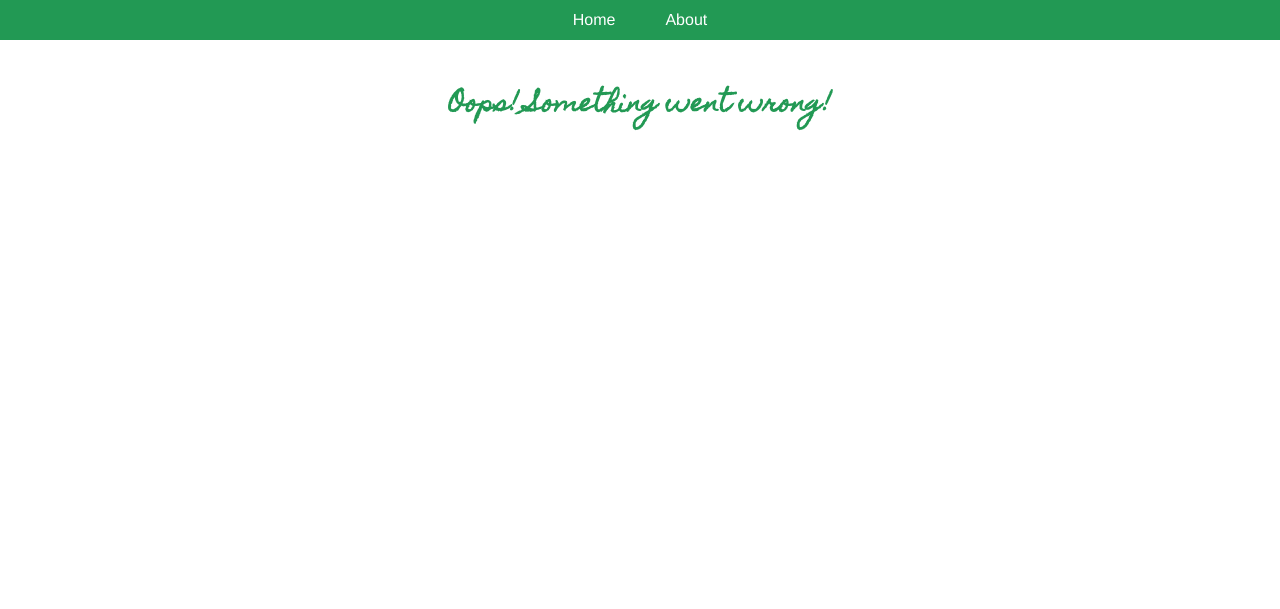
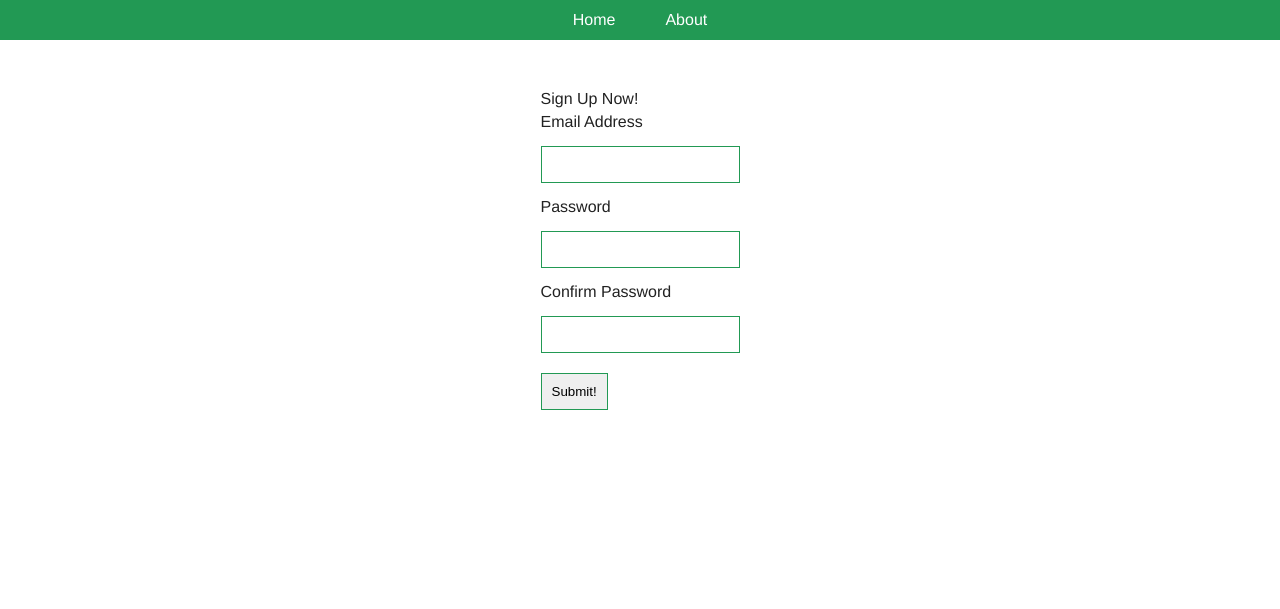
Before and after one commit to sidneyarcidiacono/Homework-4-Databases, a Flask app: page /sign_up in a window 1280 px wide. Shown: the top 609 px of the page. Run offline with Flask 2, Linux system fonts and the light colour scheme; some libraries are stand-ins or nearby versions.

Commit message:
User login functionality finished, beginning to work on log-out and user profiles.

```diff
--- a/app.py
+++ b/app.py
@@ -1,22 +1,31 @@
-from flask import Flask, request, redirect, render_template, url_for
+"""Import packages and modules."""
+from flask import Flask, request, redirect, render_template, url_for, session, abort, flash
 from flask_pymongo import PyMongo
+import os
 from bson.objectid import ObjectId
 
 ############################################################
 # TODO:
 ############################################################
 # Input verification
-# Add login page when adding plant (cannot add plant if not logged in)
-# Add more resources to db
+# Log out functionality
+# User profile page
+# Delete user profile functionality
 
 ############################################################
 # SETUP
 ############################################################
 
+"""Configure app variables."""
 app = Flask(__name__)
 
+app.config['SECRET_KEY'] = 'SECRET_KEY'
 app.config["MONGO_URI"] = "mongodb://localhost:27017/plantsDatabase"
 mongo = PyMongo(app)
+
+app.config.update(
+    SECRET_KEY=os.urandom(24)
+)
 
 ############################################################
 # ROUTES
@@ -47,10 +56,50 @@
     return render_template('about.html')
 
 
+@app.route('/sign_up', methods=['GET', 'POST'])
+def sign_up():
+    """Display user sign up page."""
+    if request.method == 'GET':
+        return render_template('sign_up.html')
+    else:
+        user_email = request.form['user_email']
+        pass_one = request.form['set-password']
+        pass_two = request.form['confirm-password']
+        user_password = ''
+        if pass_one and pass_two and pass_one == pass_two:
+            user_password = pass_one
+            new_user = {
+                'email': user_email,
+                'password': user_password
+            }
+            mongo.db.users.insert_one(new_user)
+            session.logged_in = True
+        else:
+            flash('Passwords do not match. Please try again.')
+
+
+@app.route('/user_login', methods=['GET', 'POST'])
+def user_login():
+    """Allow user to access create feature."""
+    if request.method == 'GET':
+        return render_template('user_login.html')
+    else:
+        email = request.form['user_email']
+        user = mongo.db.users.find_one({'email': email})
+        print(user)
+        if request.form['password'] == user['password']:
+            session['logged_in'] = True
+            return redirect(url_for('create'))
+        else:
+            flash('Wrong password, please try again.')
+
+
 @app.route('/create', methods=['GET', 'POST'])
 def create():
     """Display the plant creation page & process data from the creation form."""
-    if request.method == 'POST':
+    if not session.get('logged_in'):
+        return redirect(url_for('user_login'))
+    elif request.method == 'POST' and session.get('logged_in'):
         name = request.form['plant_name']
         variety = request.form['variety']
         photo_url = request.form['photo']
--- a/static/index.js
+++ b/static/index.js
@@ -3,3 +3,7 @@
 function confirm_delete() {
     return confirm('Are you sure you want to delete?')
 }
+
+signUpBtn.addEventListener('click', () => {
+  window.location.href = '/sign_up'
+})
--- a/templates/base.html
+++ b/templates/base.html
@@ -11,6 +11,7 @@
         <nav>
             <a href="/">Home</a>
             <a href="/about">About</a>
+            <!-- <a href="/" -->
         </nav>
 
         {% block content %}{% endblock %}
--- a/templates/sign_up.html
+++ b/templates/sign_up.html
@@ -4,11 +4,13 @@
 <main>
   <div>
     <form method="POST">
-      Please Log In To Add Plants:
+      Sign Up Now! </br>
       <label for="email">Email Address</label>
         <input type="email" name="user_email" id="email"></input>
-      <label for="password">Password</label>
-        <input type="password" name="password" id="password">
+      <label for="set-password">Password</label>
+        <input type="password" name="set-password" id="set-password">
+      <label for="confirm-password">Confirm Password</label>
+        <input type="password" name="confirm-password" id="confirm-password">
         <input type="submit" name="submit" value="Submit!">
     </form>
   </div>
--- a/templates/user_login.html
+++ b/templates/user_login.html
@@ -4,7 +4,7 @@
 <main>
   <div>
     <form method="POST">
-      Please Log In To Add Plants:
+      Please Log In To Add Plants: </br>
       <label for="email">Email Address</label>
         <input type="email" name="user_email" id="email"></input>
       <label for="password">Password</label>
```
Also changed, not shown: templates/user.html (added, +13 -0 lines), 1 other file.
